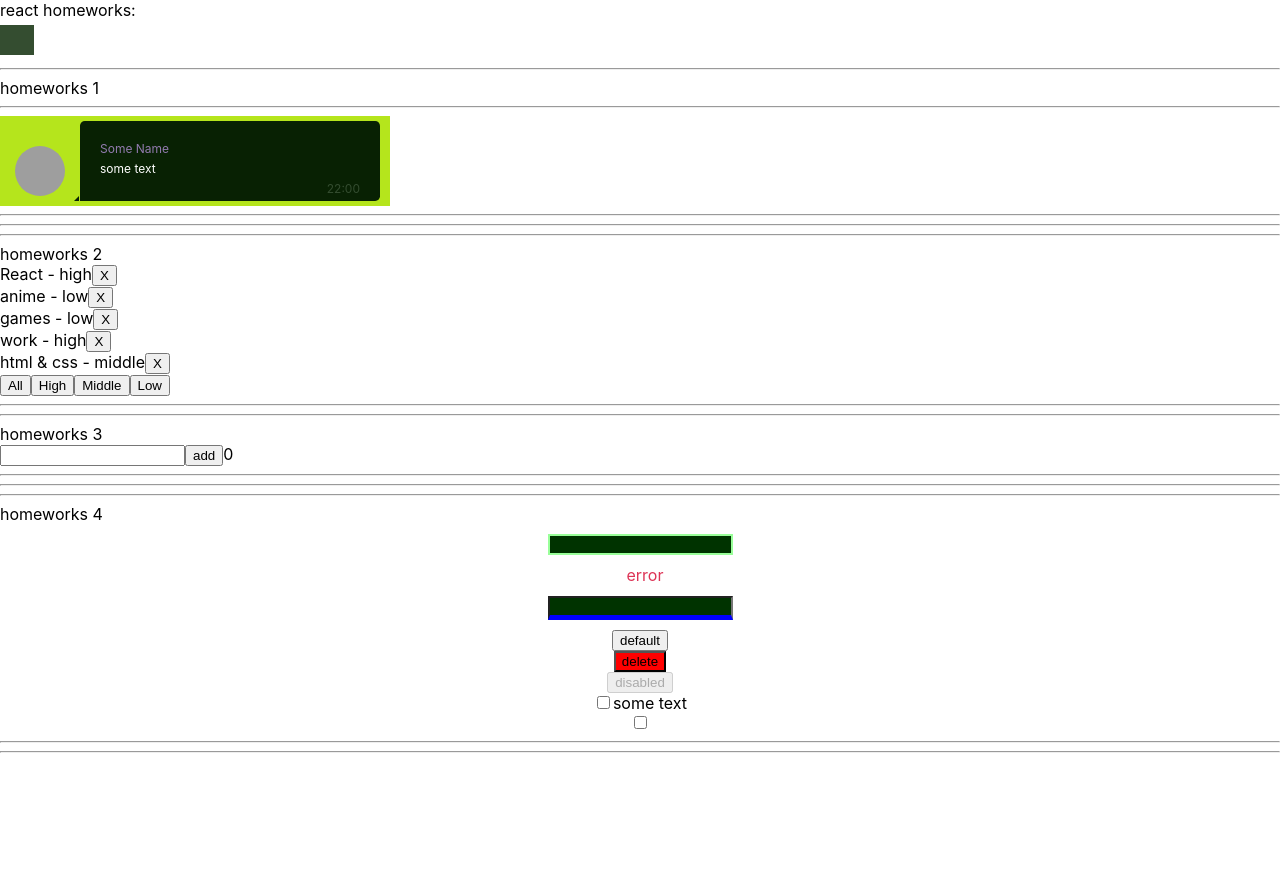
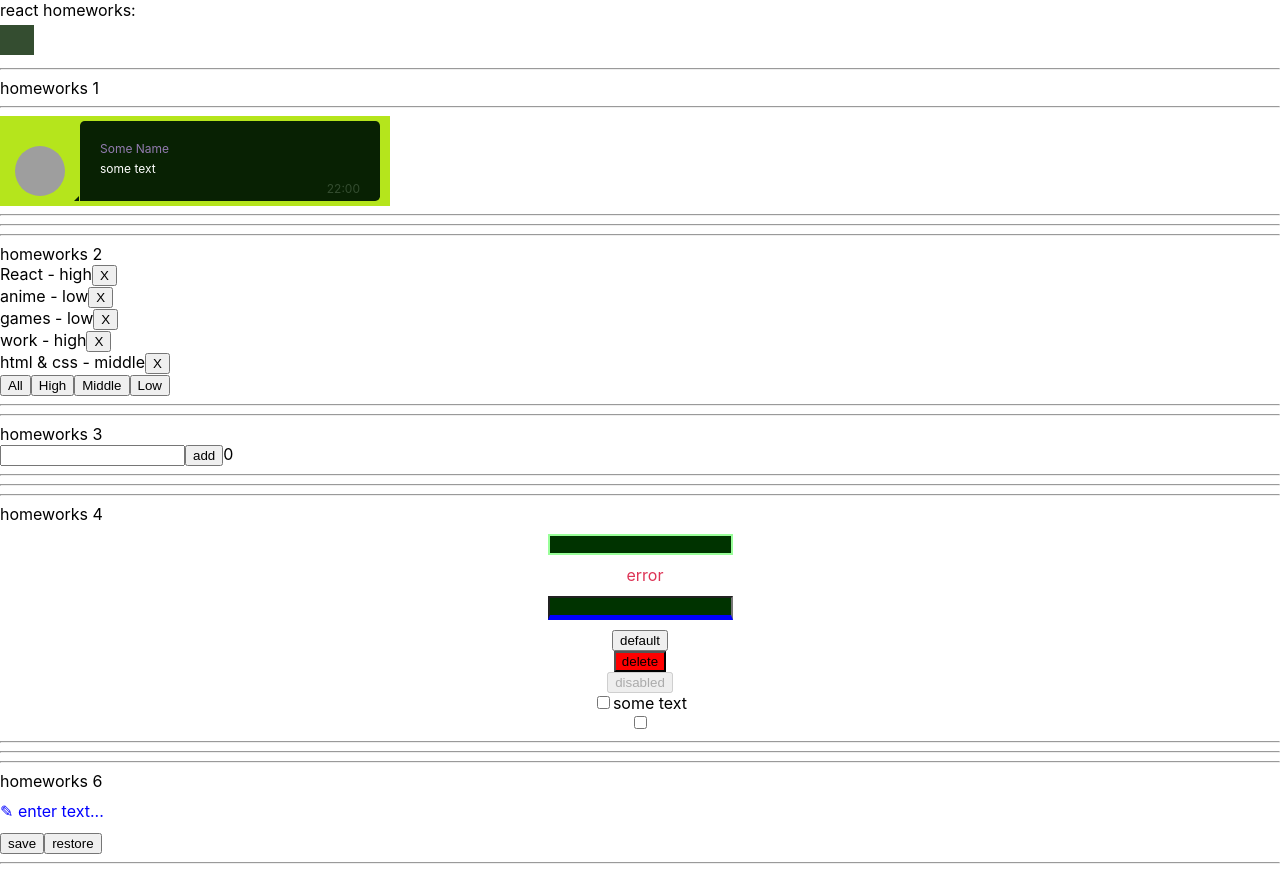
Before and after one commit to FFiillaattoovv/react-homework, a React (Create React App) app: page /#/pre-junior in a window 1280 px wide. Before the commit the page ends 800 px from the top, so only its background shows below. Built offline with nearby package versions, Linux system fonts and the light colour scheme; grey boxes are pictures that could not be loaded.

Commit message:
Add completed homework #6

```diff
--- a/src/p1-main/m1-ui/u1-app/App.tsx
+++ b/src/p1-main/m1-ui/u1-app/App.tsx
@@ -1,6 +1,7 @@
 import React from 'react'
 import s from './App.module.css'
 import HW5 from '../../../p2-homeworks/h5/HW5';
+import HW6 from '../../../p2-homeworks/h6/HW6';
 
 function App() {
     return (
@@ -11,7 +12,7 @@ function App() {
             {/*<HW3/>*/}
             {/*<HW4/>*/}
             <HW5/>
-
+            <HW6/>
         </div>
     )
 }
--- a/src/p2-homeworks/h6/HW6.tsx
+++ b/src/p2-homeworks/h6/HW6.tsx
@@ -10,7 +10,7 @@ function HW6() {
         saveState<string>('editable-span-value', value)
     }
     const restore = () => {
-        // setValue()
+        setValue(restoreState<string>('editable-span-value', ''))
     }
 
     return (
@@ -18,7 +18,6 @@ function HW6() {
             <hr/>
             homeworks 6
 
-            {/*should work (должно работать)*/}
             <div>
                 <SuperEditableSpan
                     value={value}
@@ -30,9 +29,6 @@ function HW6() {
             <SuperButton onClick={restore}>restore</SuperButton>
 
             <hr/>
-            {/*для личного творчества, могу проверить*/}
-            {/*<AlternativeSuperEditableSpan/>*/}
-            <hr/>
         </div>
     )
 }
--- /dev/null
+++ b/src/p2-homeworks/h6/common/c4-SuperEditableSpan/SuperEditableSpan.module.css
@@ -0,0 +1,9 @@
+.span {
+    display: inline-block;
+
+    height: 31px;
+    padding-top: 10px;
+
+    cursor: pointer;
+    color: blue;
+}
--- a/src/p2-homeworks/h6/common/c4-SuperEditableSpan/SuperEditableSpan.tsx
+++ b/src/p2-homeworks/h6/common/c4-SuperEditableSpan/SuperEditableSpan.tsx
@@ -1,5 +1,6 @@
-import React, {DetailedHTMLProps, InputHTMLAttributes, HTMLAttributes, useState} from 'react'
+import React, {DetailedHTMLProps, HTMLAttributes, InputHTMLAttributes, useState} from 'react'
 import SuperInputText from '../../../h4/common/c1-SuperInputText/SuperInputText'
+import classes from './SuperEditableSpan.module.css'
 
 // тип пропсов обычного инпута
 type DefaultInputPropsType = DetailedHTMLProps<InputHTMLAttributes<HTMLInputElement>, HTMLInputElement>
@@ -31,22 +32,23 @@ const SuperEditableSpan: React.FC<SuperEditableSpanType> = (
     const {children, onDoubleClick, className, ...restSpanProps} = spanProps || {}
 
     const onEnterCallback = () => {
-        // setEditMode() // выключить editMode при нажатии Enter
+        setEditMode(false)
 
         onEnter && onEnter()
     }
     const onBlurCallback = (e: React.FocusEvent<HTMLInputElement>) => {
-        // setEditMode() // выключить editMode при нажатии за пределами инпута
+        setEditMode(false)
 
         onBlur && onBlur(e)
+
     }
     const onDoubleClickCallBack = (e: React.MouseEvent<HTMLSpanElement, MouseEvent>) => {
-        // setEditMode() // включить editMode при двойном клике
+        setEditMode(true)
 
         onDoubleClick && onDoubleClick(e)
     }
 
-    const spanClassName = `${'сделать красивый стиль для спана'} ${className}`
+    const spanClassName = `${classes.span} ${className}`
 
     return (
         <>
@@ -67,7 +69,7 @@ const SuperEditableSpan: React.FC<SuperEditableSpanType> = (
                         {...restSpanProps}
                     >
                         {/*если нет захардкодженного текста для спана, то значение инпута*/}
-                        {children || restProps.value}
+                        &#9998; {children || restProps.value}
                     </span>
                 )
             }
```
